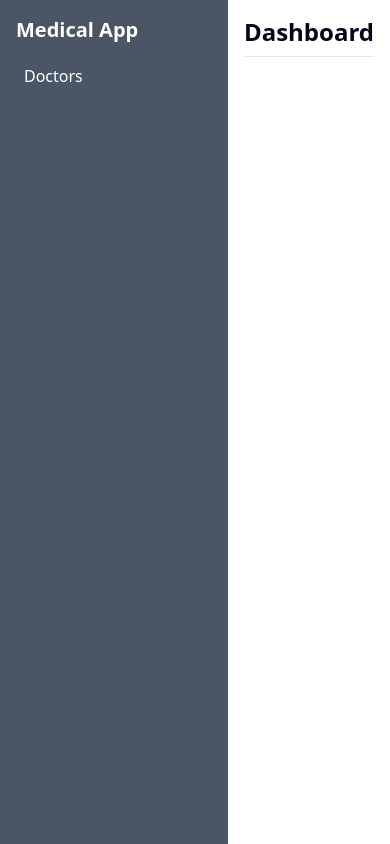
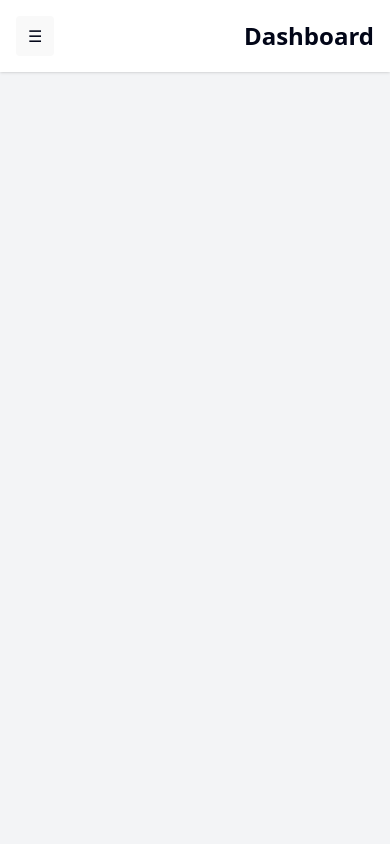
Before and after one commit to Morgueniadt/CA2-Medcial-Page, a React (Vite) app: page / in a window 390 px wide. Built offline with nearby package versions, Linux system fonts and the light colour scheme.

Commit message:
feat: enhance App component with responsive sidebar navigation and fade-in animation; update routes for Doctors, Diagnoses, Appointments, and Prescriptions

```diff
--- a/src/App.jsx
+++ b/src/App.jsx
@@ -1,4 +1,5 @@
 import { BrowserRouter as Router, Routes, Route, Link } from "react-router-dom";
+import { useState } from "react";
 
 import Doctors from "./pages/Doctors";
 import DoctorForm from "./pages/DoctorForm";
@@ -16,26 +17,55 @@ import Prescriptions from "./pages/Prescriptions";
 import PrescriptionsForm from "./pages/PrescriptionsForm";
 import PrescriptionsShow from "./pages/PrescriptionsShow";
 
+export default function App() {
+  const [open, setOpen] = useState(false);
 
-export default function App() {
+  const navLink =
+    "block px-3 py-2 rounded transition hover:bg-gray-700 hover:translate-x-1";
+
   return (
     <Router>
-      <div className="flex min-h-screen">
+      <div className="flex min-h-screen bg-gray-100">
         {/* Sidebar */}
-        <aside className="w-64 bg-gray-600 text-white p-4 flex flex-col gap-4">
-          <h2 className="text-xl font-bold">Medical App</h2>
-          <Link to="/doctors" className="hover:bg-gray-700 px-2 py-1 rounded">Doctors</Link>
-          {/* Add more links for patients, appointments, etc. here */}
+        <aside
+          className={`fixed md:static z-20 w-64 bg-gray-800 text-white p-4
+          transform transition-transform duration-300
+          ${open ? "translate-x-0" : "-translate-x-full md:translate-x-0"}`}
+        >
+          <h2 className="text-xl font-bold mb-6">Medical App</h2>
+
+          <nav className="flex flex-col gap-1">
+            <Link to="/doctors" className={navLink}>Doctors</Link>
+            <Link to="/diagnoses" className={navLink}>Diagnoses</Link>
+            <Link to="/appointments" className={navLink}>Appointments</Link>
+            <Link to="/prescriptions" className={navLink}>Prescriptions</Link>
+          </nav>
         </aside>
 
-        {/* Main content */}
-        <main className="flex-1 p-4">
+        {/* Overlay for mobile */}
+        {open && (
+          <div
+            onClick={() => setOpen(false)}
+            className="fixed inset-0 bg-black/40 md:hidden z-10"
+          />
+        )}
+
+        {/* Main */}
+        <div className="flex-1 flex flex-col">
           {/* Header */}
-          <header className="mb-4 border-b pb-2">
+          <header className="bg-white shadow p-4 flex items-center justify-between">
+            <button
+              onClick={() => setOpen(!open)}
+              className="md:hidden bg-gray-200 px-3 py-2 rounded"
+            >
+              ☰
+            </button>
+
             <h1 className="text-2xl font-bold">Dashboard</h1>
           </header>
 
-          {/* Routes */}
+          {/* Content */}
+          <main className="flex-1 p-6 animate-fade-in">
             <Routes>
               <Route path="/doctors" element={<Doctors />} />
               <Route path="/doctors/create" element={<DoctorForm />} />
@@ -56,9 +86,9 @@ export default function App() {
               <Route path="/prescriptions/create" element={<PrescriptionsForm />} />
               <Route path="/prescriptions/:id" element={<PrescriptionsShow />} />
               <Route path="/prescriptions/:id/edit" element={<PrescriptionsForm />} />
-
             </Routes>
           </main>
+        </div>
       </div>
     </Router>
   );
```
Lines whose indentation alone changed are shown as unchanged.
